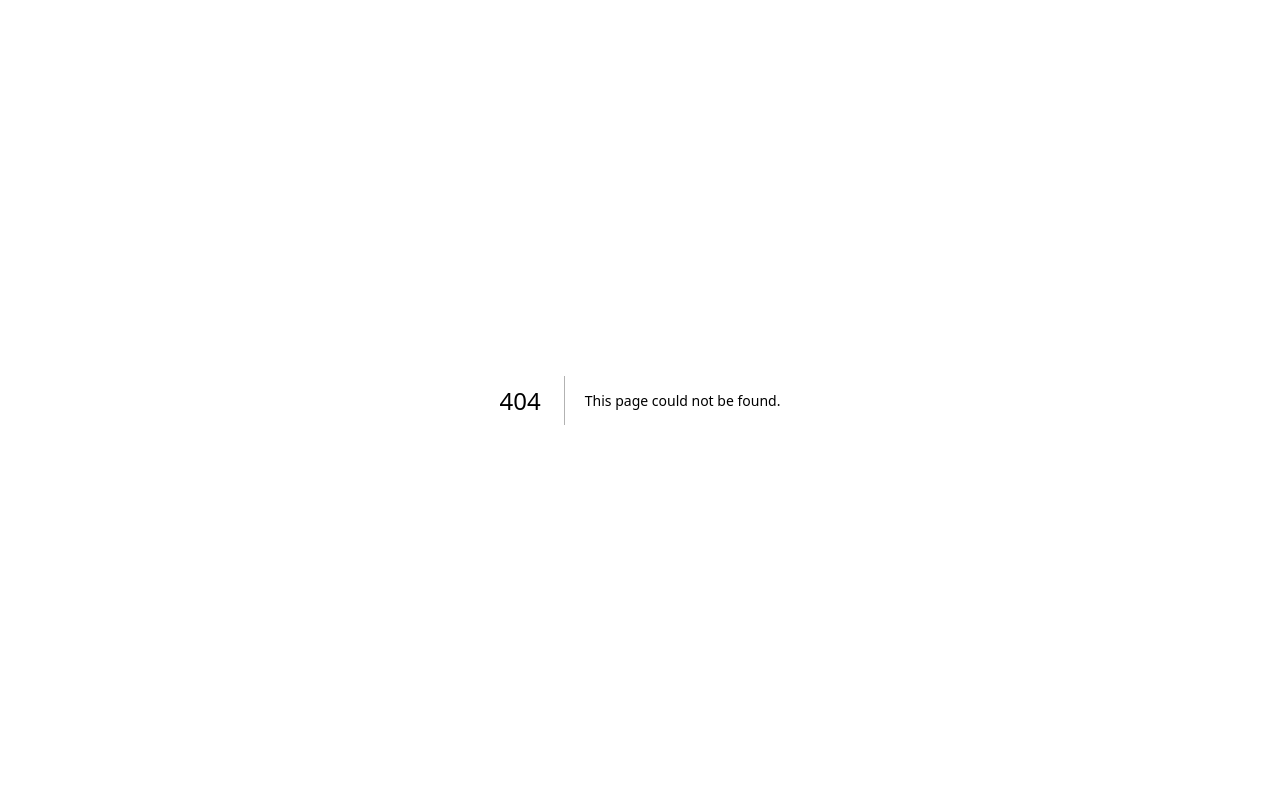
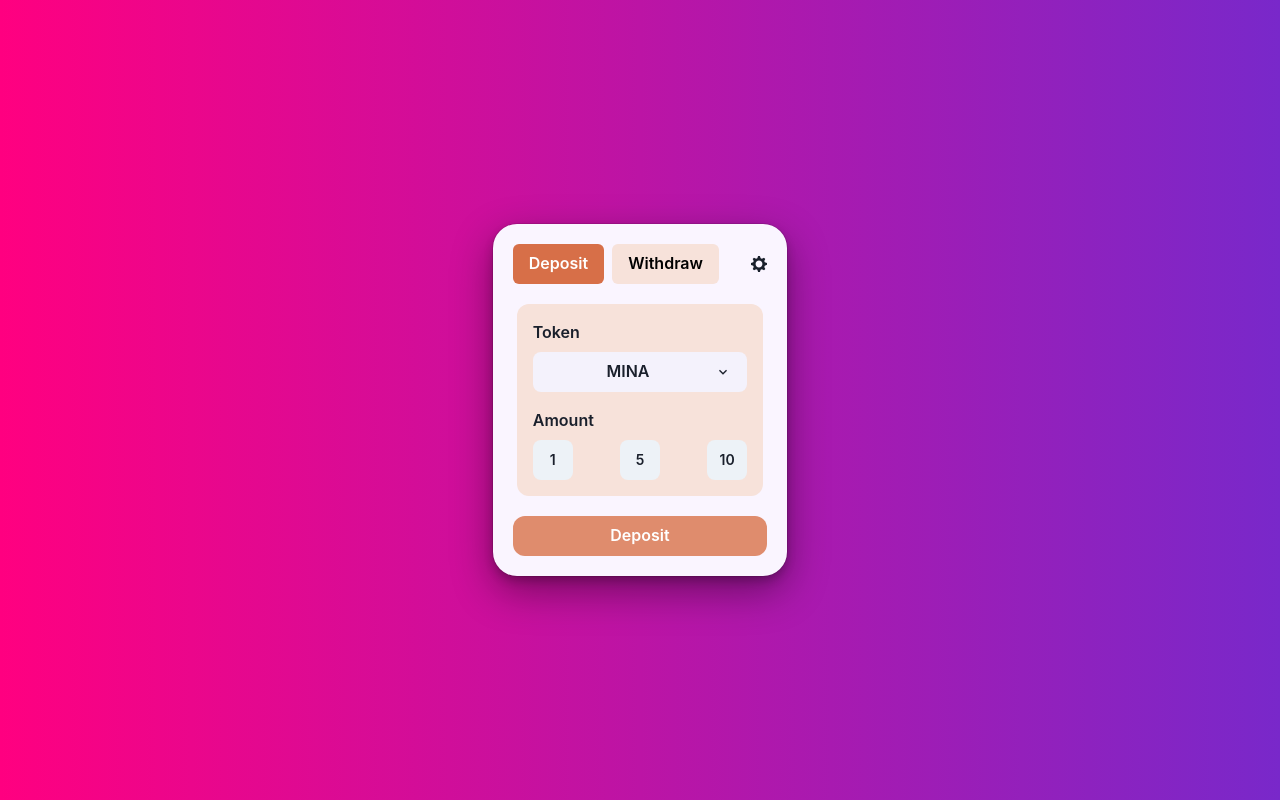
Before and after one commit to julienbrs/Zk-ProofsMixer, a Next.js app in the folder ui/: page /test in a window 1280 px wide. Before the commit this address had no page. Built offline with nearby package versions, Linux system fonts and the light colour scheme.

Commit message:
first UI

```diff
--- /dev/null
+++ b/ui/src/components/bodyCardDeposit.tsx
@@ -0,0 +1,40 @@
+import { ChevronDownIcon } from "@chakra-ui/icons";
+import { useColorModeValue, Flex, Menu, MenuButton, Button, MenuList, MenuItem, Text, Box } from "@chakra-ui/react";
+
+export default function BodyCardDeposit() {
+    return (
+        <Box bg={useColorModeValue("#f7e2da", "#f4f2fc")} borderRadius={"xl"} mx={6} p={4}>
+            <Flex direction="column">
+                <Text fontSize="md" fontWeight="semibold" mb={2}>
+                    Token
+                </Text>
+                <Menu>
+                    <MenuButton as={Button} rightIcon={<ChevronDownIcon />} w={"100%"} bg={useColorModeValue("#f4f2fc", "#957de3")} borderRadius={"lg"}>
+                        MINA
+                    </MenuButton>
+
+                    <MenuList>
+                        <MenuItem>MINA</MenuItem>
+                        <MenuItem>More to come</MenuItem>
+                    </MenuList>
+                </Menu>
+
+                <Text fontSize="md" fontWeight="semibold" mt={4} mb={2}>
+                    Amount
+                </Text>
+                <Flex justify="space-between" align="center">
+                    <Button borderRadius="lg" w={"15%"} fontSize={"sm"}>
+                        1
+                    </Button>
+                    <Button borderRadius="lg" w={"15%"} fontSize={"sm"} py={0}>
+                        5
+                    </Button>
+                    <Button borderRadius="lg" w={"15%"} fontSize={"sm"}>
+                        10
+                    </Button>
+                </Flex>
+            </Flex>
+
+        </Box>
+    )
+}
--- /dev/null
+++ b/ui/src/components/bodyCardWithdraw.tsx
@@ -0,0 +1,29 @@
+import { ChevronDownIcon } from "@chakra-ui/icons";
+import { useColorModeValue, Flex, Menu, MenuButton, Button, MenuList, MenuItem, Text, Box, Input } from "@chakra-ui/react";
+
+export default function BodyCardWithdraw() {
+    return (
+        <Box bg={useColorModeValue("#f7e2da", "#f4f2fc")} borderRadius={"xl"} mx={6} p={4}>
+            <Flex direction="column">
+                <Text fontSize="md" fontWeight="semibold" mb={2}>
+                    Token
+                </Text>
+                <Menu>
+                    <MenuButton as={Button} rightIcon={<ChevronDownIcon />} w={"100%"} bg={useColorModeValue("#f4f2fc", "#957de3")} borderRadius={"lg"}>
+                        MINA
+                    </MenuButton>
+
+                    <MenuList>
+                        <MenuItem>MINA</MenuItem>
+                        <MenuItem>More to come</MenuItem>
+                    </MenuList>
+                </Menu>
+
+                <Text fontSize="md" fontWeight="semibold" mt={4} mb={2}>
+                    Secret
+                </Text>
+                <Input placeholder="Enter secret" bg={useColorModeValue("#ffffff", "#957de3")} borderRadius={"lg"} />
+            </Flex>
+        </Box>
+    )
+}
--- /dev/null
+++ b/ui/src/components/footerDeposit.tsx
@@ -0,0 +1,12 @@
+import { Button, Box } from "@chakra-ui/react";
+
+export default function FooterDeposit() {
+    return (
+        <Box>
+            <Button w={"100%"} bg="#df8c6d" borderRadius={"xl"} color={"white"}
+                _hover={{ bg: "#d76f48" }}
+                _active={{ bg: "#d76f48" }}>
+                Deposit
+            </Button>
+        </Box>)
+}
--- /dev/null
+++ b/ui/src/components/footerWithdraw.tsx
@@ -0,0 +1,12 @@
+import { Button, Box } from "@chakra-ui/react";
+
+export default function FooterWithdraw() {
+    return (
+        <Box>
+            <Button w={"100%"} bg="#df8c6d" borderRadius={"xl"} color={"white"}
+                _hover={{ bg: "#d76f48" }}
+                _active={{ bg: "#d76f48" }}>
+                Withdraw
+            </Button>
+        </Box>)
+}
--- /dev/null
+++ b/ui/src/components/mainCard.tsx
@@ -0,0 +1,55 @@
+/* eslint-disable react-hooks/rules-of-hooks */
+import { Card, CardHeader, CardBody, CardFooter, Button, Flex, Icon, Text, Menu, MenuButton, MenuItem, MenuList, useColorModeValue, Box } from '@chakra-ui/react'
+import { ChevronDownIcon, SettingsIcon } from '@chakra-ui/icons'
+import { useState } from 'react';
+import BodyCardDeposit from './bodyCardDeposit';
+import BodyCardWithdraw from './bodyCardWithdraw';
+import FooterDeposit from './footerDeposit';
+import FooterWithdraw from './footerWithdraw';
+
+export default function MainCard() {
+    const [view, setView] = useState('deposit'); // 'deposit' or 'withdraw'
+
+    const handleButtonClick = (newView: any) => {
+        setView(newView);
+    };
+
+    return (
+        <Card w={"23%"} boxShadow="dark-lg" bg="purple.50" borderRadius={"3xl"}>
+            <CardHeader>
+                <Flex justify="space-between" align="center">
+                    <Flex gap={2}>
+                        <Button onClick={() => handleButtonClick('deposit')} bg={view === 'deposit' ? '#d76f48' : '#f7e2da'}
+                            color={view === 'deposit' ? 'white' : 'black'} _hover={{ bg: view === 'deposit' ? '#b6633e' : '#c1b1a0' }}>
+                            Deposit
+                        </Button>
+                        <Button onClick={() => handleButtonClick('withdraw')} bg={view === 'withdraw' ? '#d76f48' : '#f7e2da'}
+                            color={view === 'withdraw' ? 'white' : 'black'} _hover={{ bg: view === 'withdraw' ? '#b6633e' : '#c1b1a0' }}>
+                            Withdraw
+                        </Button>
+                    </Flex>
+                    <Icon as={SettingsIcon} w={4} h={4} />
+                </Flex>
+            </CardHeader>
+            {view === 'deposit' && (
+                <BodyCardDeposit />
+            )}
+            {view === 'withdraw' && (
+                <BodyCardWithdraw />
+            )}
+
+            <CardFooter>
+                <Box w={"100%"} >
+                    {view === 'deposit' && (
+                        <FooterDeposit />
+                    )}
+                    {view === 'withdraw' && (
+
+                        <FooterWithdraw />
+                    )}
+
+                </Box>
+            </CardFooter>
+        </Card>
+    )
+}
--- a/ui/src/pages/_app.tsx
+++ b/ui/src/pages/_app.tsx
@@ -1,6 +1,29 @@
 import '@/styles/globals.css'
 import type { AppProps } from 'next/app'
+import { ChakraProvider } from '@chakra-ui/react'
+import { extendTheme } from "@chakra-ui/react"
+
+const theme = extendTheme({
+  colors: {
+    orange: {
+      50: "#fbf1ed",
+      // ...
+      900: "#d76f48",
+    },
+    purple: {
+      50: "#f4f2fc",
+      // ...
+      900: "#957de3",
+    },
+  },
+})
+
 
 export default function App({ Component, pageProps }: AppProps) {
-  return <Component {...pageProps} />
+
+  return (
+    <ChakraProvider>
+      <Component {...pageProps} />
+    </ChakraProvider>
+  )
 }
--- /dev/null
+++ b/ui/src/pages/test.tsx
@@ -0,0 +1,24 @@
+
+// page of test
+import React from 'react';
+
+import { Box, Button, Flex, Heading, Link, Text } from '@chakra-ui/react';
+
+
+import MainCard from '@/components/mainCard';
+
+export default function Test() {
+    return (
+        <Box>
+            <Flex
+                direction="column"
+                align="center"
+                justify="center"
+                h="100vh"
+                bgGradient="linear(to-l, #7928CA, #FF0080)"
+            >
+                <MainCard />
+            </Flex>
+        </Box>
+    );
+}
```
Also changed, not shown: ui/package.json (+7 -2 lines), ui/src/pages/index.tsx (+9 -2 lines), ui/public/assets/mina-token.png (added), 1 other file (tests, documents, lock files or other folders).
